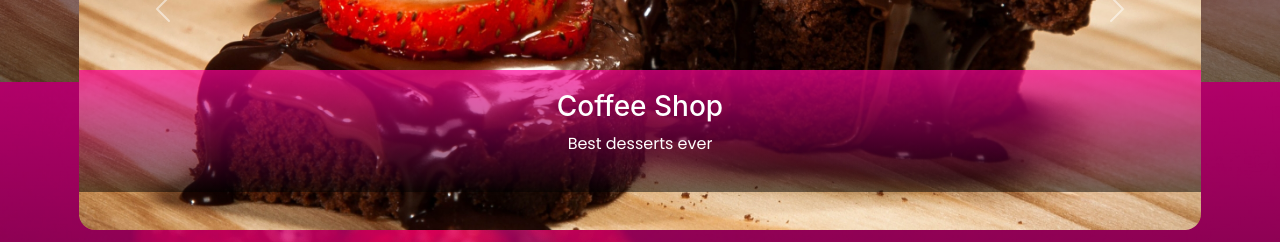
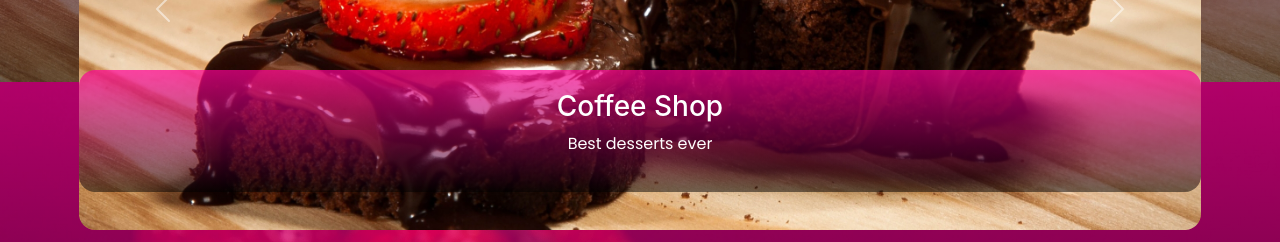
Before and after one commit to Abzazuet/Phase-2-project-DDesserts_Frontend, a React (Create React App) app: page / in a window 1280 px wide. Shown: the part 774-1016 px from the top of the page. Built offline with nearby package versions, Linux system fonts and the light colour scheme.

Commit message:
Testimonials added

```diff
--- a/src/components/Testimonials.jsx
+++ b/src/components/Testimonials.jsx
@@ -12,7 +12,7 @@ function Testimonials() {
           <h3>Cafeteria Il Bolbo </h3>
           <p>
             We started buying this desserts due to the great variety of regimes
-            they have. Now we can offer desserts for people on special diets.
+            they have.
           </p>
         </Carousel.Caption>
       </Carousel.Item>
--- a/src/styles/Testimonials.css
+++ b/src/styles/Testimonials.css
@@ -5,4 +5,5 @@
     position: relative;
     left: 0;
     bottom: 10rem;
+    border-radius: 1rem;
 }
```
